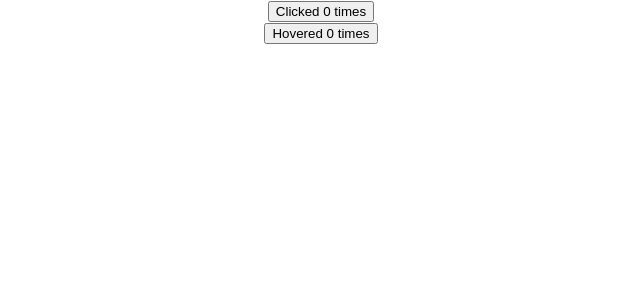
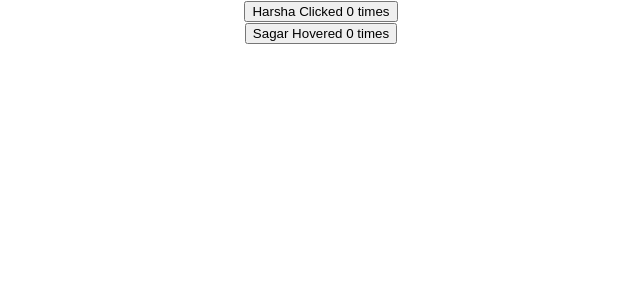
Before and after one commit to harsha-sagar/reactjs-tutorials2, a React (Create React App) app: page / in a window 1280 px wide. Shown: the top 300 px of the page, without its empty margins (319-959 px from the left). Built offline with nearby package versions, Linux system fonts and the light colour scheme.

Commit message:
ensuring props passed to original components when wrapped by HOC

```diff
--- a/src/App.js
+++ b/src/App.js
@@ -9,8 +9,8 @@ class App extends Component {
   render() {
     return (
       <div className='App'>
-        <ClickCounter />
-        <HoverCounter />
+        <ClickCounter name='Harsha'/>
+        <HoverCounter name='Sagar'/>
       </div>
     );
   }
--- a/src/components/ClickCounter.js
+++ b/src/components/ClickCounter.js
@@ -7,7 +7,7 @@ class ClickCounter extends Component {
 
 		return (
 			<div>
-				<button onClick= { incrementCounter } >Clicked { count } times</button>
+				<button onClick= { incrementCounter } >{this.props.name} Clicked { count } times</button>
 			</div>
 		);
 	}
--- a/src/components/HoverCounter.js
+++ b/src/components/HoverCounter.js
@@ -7,7 +7,7 @@ class HoverCounter extends Component {
 
 		return (
 			<div>
-				<button onMouseOver= { incrementCounter } >Hovered { count } times</button>
+				<button onMouseOver= { incrementCounter } >{this.props.name} Hovered { count } times</button>
 			</div>
 		);
 	}
--- a/src/components/WithCounter.js
+++ b/src/components/WithCounter.js
@@ -20,7 +20,7 @@ const WithCounter = (OriginalComponent) => {
 
 		render() {
 			const { count } = this.state;
-			return <OriginalComponent count = {this.state.count} incrementCounter = {this.incrementCounter} /> ;
+			return <OriginalComponent count = {this.state.count} incrementCounter = {this.incrementCounter} {...this.props} /> ;
 		}
 	}
 	return EnhancedComponent;
```
